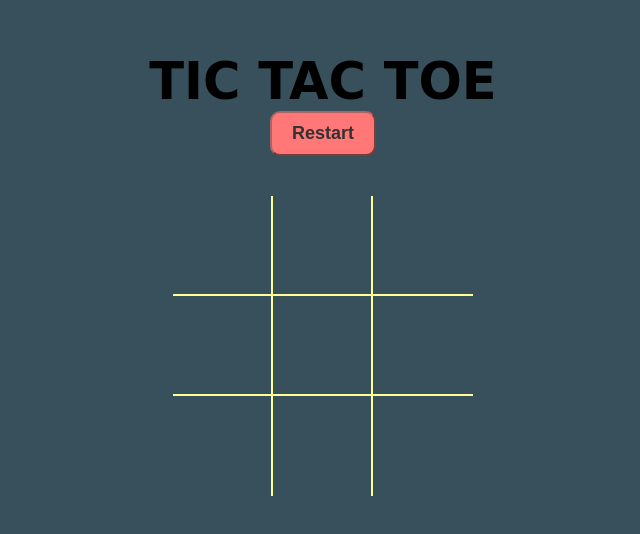
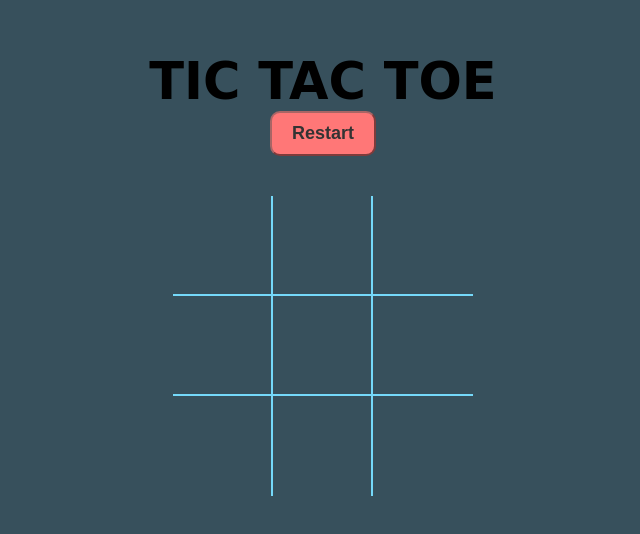
Before and after one commit to harshpalsinh05/Tic-Tac-Toe-, a plain HTML site: page index.html in a window 1280 px wide. Shown: the part 126-660 px from the top of the page, without its empty margins (317-957 px from the left). Drawn offline with Linux system fonts and the light colour scheme; a web font is replaced by a local one.

Commit message:
Update style.css

```diff
--- a/style.css
+++ b/style.css
@@ -43,8 +43,8 @@ h1 {
     justify-content: center;
     color: rgb(255, 255, 148);
     font-size: 110px;
-    border-right: 2px solid;
-    border-bottom: 2px solid;
+    border-right: 2px solid rgb(117, 217, 250);
+    border-bottom: 2px solid rgb(117, 217, 250);
 }
 .box:nth-child(3n) {
     border-right: none;
```
